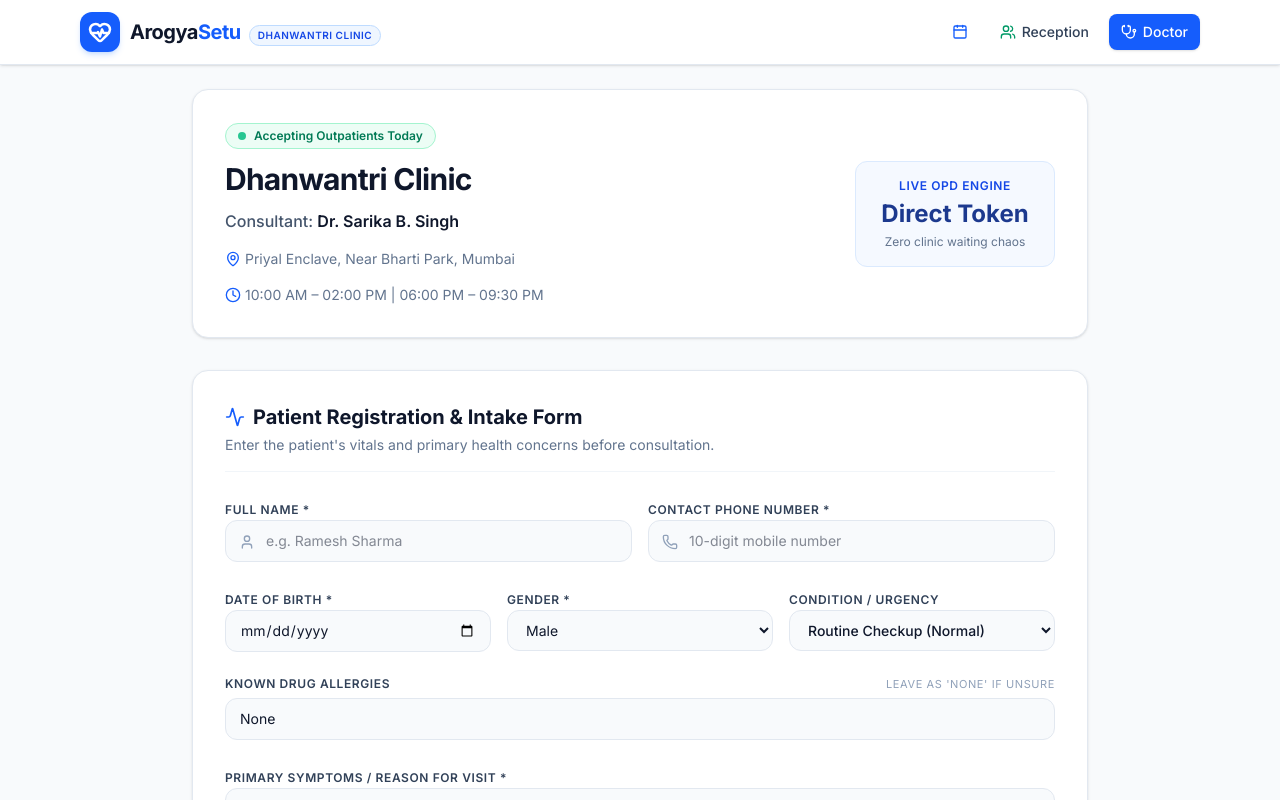
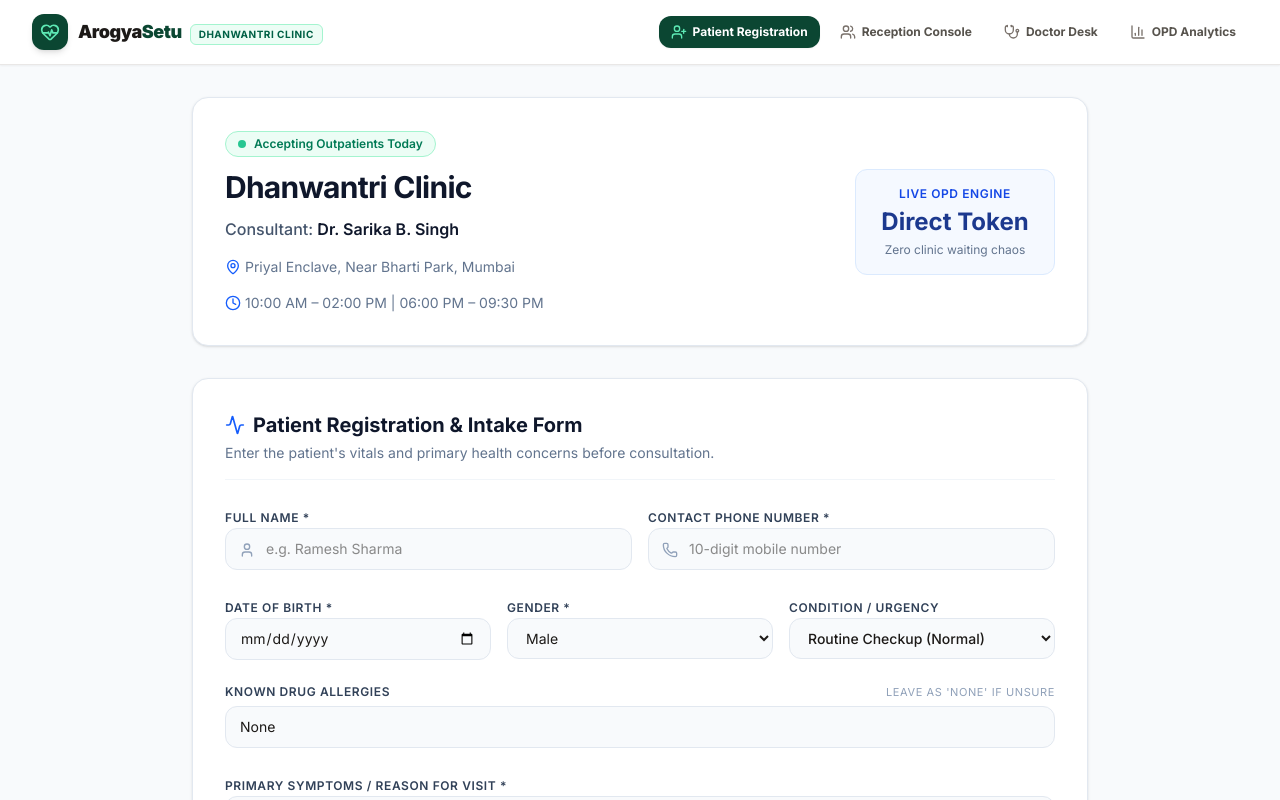
Before and after one commit to purvatawade/ty_project, a Next.js app: page / in a window 1280 px wide. Shown: the top 800 px of the page. Built offline with nearby package versions, Linux system fonts and the light colour scheme; no server answers.

Commit message:
feat: complete step 19 global clinic navigation bar integration

```diff
--- a/src/app/layout.tsx
+++ b/src/app/layout.tsx
@@ -1,14 +1,13 @@
 import type { Metadata } from 'next';
 import { Inter } from 'next/font/google';
-import Link from 'next/link';
-import { HeartPulse, Calendar, Users, Stethoscope } from 'lucide-react';
 import './globals.css';
+import Navbar from '@/components/Navbar';
 
 const inter = Inter({ subsets: ['latin'] });
 
 export const metadata: Metadata = {
-  title: 'ArogyaSetu - Clinic Management & Queue Platform',
-  description: 'Smart outpatient clinic management engine and real-time triage queue system.',
+  title: 'ArogyaSetu • Dhanwantri Clinic Management System',
+  description: 'Digital Outpatient Management & Smart Triage Suite for Dr. Sarika B. Singh',
 };
 
 export default function RootLayout({
@@ -17,58 +16,10 @@
   children: React.ReactNode;
 }) {
   return (
-    <html lang="en" suppressHydrationWarning>
-      <body
-        suppressHydrationWarning
-        className={`${inter.className} bg-slate-50 text-slate-900 min-h-screen flex flex-col`}
-      >
-        {/* TOP NAVIGATION BAR */}
-        <header className="sticky top-0 z-50 bg-white border-b border-slate-200 shadow-sm">
-          <div className="max-w-6xl mx-auto px-4 h-16 flex items-center justify-between">
-            {/* BRAND LOGO */}
-            <Link href="/" className="flex items-center gap-2.5">
-              <div className="w-10 h-10 rounded-xl bg-blue-600 flex items-center justify-center text-white shadow-md shadow-blue-500/20">
-                <HeartPulse className="w-6 h-6 stroke-[2.5]" />
-              </div>
-              <div>
-                <span className="text-xl font-bold tracking-tight text-slate-900">
-                  Arogya<span className="text-blue-600">Setu</span>
-                </span>
-                <span className="hidden sm:inline-block ml-2 px-2 py-0.5 text-[10px] font-semibold uppercase tracking-wider bg-blue-50 text-blue-700 rounded-full border border-blue-200">
-                  Dhanwantri Clinic
-                </span>
-              </div>
-            </Link>
-
-            {/* ROLE NAVIGATION TABS */}
-            <nav className="flex items-center gap-1 sm:gap-2">
-              <Link
-                href="/"
-                className="flex items-center gap-1.5 px-3 py-2 text-xs sm:text-sm font-medium rounded-lg text-slate-700 hover:bg-slate-100 transition-colors"
-              >
-                <Calendar className="w-4 h-4 text-blue-600" />
-                <span className="hidden xs:inline">Book Slot</span>
-              </Link>
-              <Link
-                href="/reception"
-                className="flex items-center gap-1.5 px-3 py-2 text-xs sm:text-sm font-medium rounded-lg text-slate-700 hover:bg-slate-100 transition-colors"
-              >
-                <Users className="w-4 h-4 text-emerald-600" />
-                <span>Reception</span>
-              </Link>
-              <Link
-                href="/doctor"
-                className="flex items-center gap-1.5 px-3 py-2 text-xs sm:text-sm font-medium rounded-lg bg-blue-600 text-white hover:bg-blue-700 shadow-sm transition-colors"
-              >
-                <Stethoscope className="w-4 h-4" />
-                <span>Doctor</span>
-              </Link>
-            </nav>
-          </div>
-        </header>
-
-        {/* MAIN PAGE OUTLET */}
-        <main className="flex-1 w-full max-w-6xl mx-auto px-4 py-6">
+    <html lang="en">
+      <body className={`${inter.className} bg-[#FAF8F5] text-stone-900 antialiased min-h-screen flex flex-col`}>
+        <Navbar />
+        <main className="flex-1 max-w-7xl mx-auto w-full p-4 sm:p-6 lg:p-8">
           {children}
         </main>
       </body>
--- /dev/null
+++ b/src/components/Navbar.tsx
@@ -0,0 +1,71 @@
+'use client';
+
+import React from 'react';
+import Link from 'next/link';
+import { usePathname } from 'next/navigation';
+import {
+  HeartPulse,
+  UserPlus,
+  Users,
+  Stethoscope,
+  BarChart3,
+  Calendar
+} from 'lucide-react';
+
+export default function Navbar() {
+  const pathname = usePathname();
+
+  const navLinks = [
+    { href: '/', label: 'Patient Registration', icon: UserPlus },
+    { href: '/reception', label: 'Reception Console', icon: Users },
+    { href: '/doctor', label: 'Doctor Desk', icon: Stethoscope },
+    { href: '/analytics', label: 'OPD Analytics', icon: BarChart3 },
+  ];
+
+  return (
+    <header className="bg-white border-b border-stone-200/90 sticky top-0 z-50 shadow-xs print:hidden">
+      <div className="max-w-7xl mx-auto px-4 sm:px-6 lg:px-8">
+        <div className="flex items-center justify-between h-16">
+
+          {/* LOGO BRANDING */}
+          <Link href="/" className="flex items-center gap-2.5">
+            <div className="w-9 h-9 rounded-xl bg-[#0B4632] text-white flex items-center justify-center shadow-md">
+              <HeartPulse className="w-5 h-5 text-emerald-300" />
+            </div>
+            <div>
+              <span className="text-lg font-black tracking-tight text-stone-900">
+                Arogya<span className="text-[#0B4632]">Setu</span>
+              </span>
+              <span className="hidden sm:inline-block ml-2 px-2 py-0.5 rounded-md bg-emerald-50 border border-emerald-200 text-[10px] font-bold text-emerald-800 uppercase tracking-wider">
+                Dhanwantri Clinic
+              </span>
+            </div>
+          </Link>
+
+          {/* DESKTOP NAVIGATION LINKS */}
+          <nav className="flex items-center gap-1 sm:gap-2">
+            {navLinks.map((link) => {
+              const Icon = link.icon;
+              const isActive = pathname === link.href;
+
+              return (
+                <Link
+                  key={link.href}
+                  href={link.href}
+                  className={`px-3 py-2 rounded-xl text-xs font-bold transition flex items-center gap-1.5 ${
+                    isActive
+                      ? 'bg-[#0B4632] text-white shadow-xs'
+                      : 'text-stone-600 hover:bg-stone-100 hover:text-stone-900'
+                  }`}
+                >
+                  <Icon className={`w-4 h-4 ${isActive ? 'text-emerald-300' : 'text-stone-500'}`} />
+                  <span className="hidden md:inline">{link.label}</span>
+                </Link>
+              );
+            })}
+          </nav>
+        </div>
+      </div>
+    </header>
+  );
+}
```
